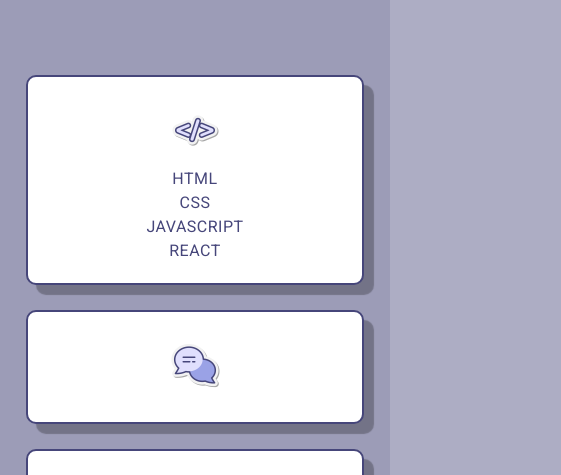
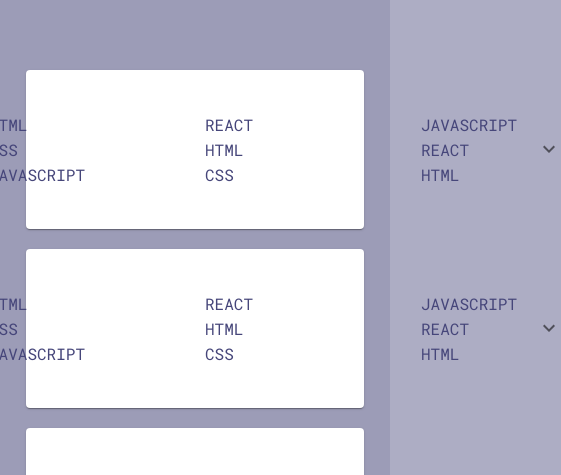
Before and after one commit to tinaaiscoding/tinas-portfolio, a React (Create React App) app: page / in a window 390 px wide. Shown: the part 1471-1946 px from the top of the page, 561 px wide, since content can reach past the window. Built offline with nearby package versions, Linux system fonts and the light colour scheme.

Commit message:
Changed skill cards to accordians. Added dummy text for skill summaries

```diff
--- a/package.json
+++ b/package.json
@@ -3,6 +3,10 @@
   "version": "0.1.0",
   "private": true,
   "dependencies": {
+    "@emotion/react": "^11.11.1",
+    "@emotion/styled": "^11.11.0",
+    "@mui/icons-material": "^5.11.16",
+    "@mui/material": "^5.13.5",
     "@testing-library/jest-dom": "^5.16.5",
     "@testing-library/react": "^13.4.0",
     "@testing-library/user-event": "^13.5.0",
--- a/src/components/Mobile/MobileLandingPage/MobileSkill.js
+++ /dev/null
@@ -1,14 +0,0 @@
-import React from 'react'
-
-import classes from './MobileSkill.module.css'
-
-const MobileSkill = (props) => {
-  return (
-    <div id={classes.mobileSkill}>
-      <img className={classes.skillImg} src={props.img} alt={props.imgName} />
-      <p className={classes.skillText}>{props.children}</p>
-    </div>
-  )
-}
-
-export default MobileSkill
--- a/src/components/Mobile/MobileLandingPage/MobileSkill.module.css
+++ /dev/null
@@ -1,36 +0,0 @@
-#mobileSkill .skillText {
-  letter-spacing: 0.5px;
-  line-height: 20px;
-}
-
-/***************************************************/
-/****************** MEDIA QUERIES ******************/
-@media only screen and (min-width: 500px) and (max-width: 1223px) {
-  #mobileSkill {
-    display: grid;
-    grid-template-columns: 0.25fr 1fr;
-    grid-template-rows: 1fr;
-    align-items: center;
-  }
-
-  #mobileSkill .skillImg {
-    grid-area: 1 / 1 / 2 / 2;
-    padding-right: 20px;
-  }
-
-  #mobileSkill .skillText {
-    grid-area: 1 / 2 / 2 / 3;
-    padding-left: 20px;
-  }
-}
-
-@media only screen and (max-width: 499px) {
-  #mobileSkill {
-    text-align: center;
-  }
-
-  #mobileSkill .skillImg {
-    width: 50px;
-    margin: 8px 0;
-  }
-}
--- a/src/components/Mobile/MobileLandingPage/MobileSkills.js
+++ b/src/components/Mobile/MobileLandingPage/MobileSkills.js
@@ -1,7 +1,5 @@
-import React, { useState } from 'react';
-
-import MobileCard from '../../UI/MobileCard';
-import MobileSkill from './MobileSkill';
+import React from 'react';
+import SkillAccordian from '../../UI/SkillAccordian';
 
 import classes from './MobileSkills.module.css';
 
@@ -12,12 +10,6 @@
 import fix from '../../../images/icons/fix.png';
 
 const MobileSkills = (props) => {
-  const [codeClicked, setCodeClicked] = useState(false);
-  const [commClicked, setCommClicked] = useState(false);
-  const [designClicked, setDesignClicked] = useState(false);
-  const [studyClicked, setStudyClicked] = useState(false);
-  const [fixClicked, setFixClicked] = useState(false);
-
   const codeText = ` The websites I create are built with a variety of tech
   including, but not limited to, HTML, CSS, Javascript, React,
   Ruby, Express. The websites incorporate responsive designs and
@@ -49,83 +41,102 @@
   approaches, and find creative ways to address user experience or
   visual challenges.`;
 
-  const codeClickHandler = () => {
-    setCodeClicked((current) => !current);
-  };
-
-  const commClickHandler = () => {
-    setCommClicked((current) => !current);
-  };
-
-  const designlickHandler = () => {
-    setDesignClicked((current) => !current);
-  };
-
-  const studyClickHandler = () => {
-    setStudyClicked((current) => !current);
-  };
-
-  const fixClickHandler = () => {
-    setFixClicked((current) => !current);
-  };
-
   return (
     <div id={classes.mobileSkills}>
       <div className={props.padding}>
-        <MobileCard
-          className={classes.skill}
-          onClick={codeClickHandler}
+        <SkillAccordian
+          heading="Code"
+          imgName={'code'}
+          img={code}
           text={codeText}
-          in={codeClicked}
         >
-          <MobileSkill imgName={'code'} img={code}>
           <ul>
             <li>HTML</li>
             <li>CSS</li>
             <li>JAVASCRIPT</li>
             <li>REACT</li>
+            <li>HTML</li>
+            <li>CSS</li>
+            <li>JAVASCRIPT</li>
+            <li>REACT</li>
+            <li>HTML</li>
           </ul>
-          </MobileSkill>
-        </MobileCard>
+        </SkillAccordian>
 
-        <MobileCard
-          className={classes.skill}
-          onClick={commClickHandler}
-          text={commText}
-          in={commClicked}
-        >
-          <MobileSkill
+        <SkillAccordian
+          heading="Code"
           imgName={'communication'}
           img={communication}
-          ></MobileSkill>
-        </MobileCard>
+          text={commText}
+        >
+          {' '}
+          <ul>
+            <li>HTML</li>
+            <li>CSS</li>
+            <li>JAVASCRIPT</li>
+            <li>REACT</li>
+            <li>HTML</li>
+            <li>CSS</li>
+            <li>JAVASCRIPT</li>
+            <li>REACT</li>
+            <li>HTML</li>
+          </ul>
+        </SkillAccordian>
 
-        <MobileCard
-          className={classes.skill}
-          onClick={designlickHandler}
+        <SkillAccordian
+          heading="Code"
+          imgName={'design'}
+          img={design}
           text={designText}
-          in={designClicked}
         >
-          <MobileSkill imgName={'design'} img={design}></MobileSkill>
-        </MobileCard>
+          {' '}
+          <ul>
+            <li>HTML</li>
+            <li>CSS</li>
+            <li>JAVASCRIPT</li>
+            <li>REACT</li>
+            <li>HTML</li>
+            <li>CSS</li>
+            <li>JAVASCRIPT</li>
+            <li>REACT</li>
+            <li>HTML</li>
+          </ul>
+        </SkillAccordian>
 
-        <MobileCard
-          className={classes.skill}
-          onClick={studyClickHandler}
+        <SkillAccordian
+          heading="Code"
+          imgName={'study'}
+          img={study}
           text={studyText}
-          in={studyClicked}
         >
-          <MobileSkill imgName={'study'} img={study}></MobileSkill>
-        </MobileCard>
+          {' '}
+          <ul>
+            <li>HTML</li>
+            <li>CSS</li>
+            <li>JAVASCRIPT</li>
+            <li>REACT</li>
+            <li>HTML</li>
+            <li>CSS</li>
+            <li>JAVASCRIPT</li>
+            <li>REACT</li>
+            <li>HTML</li>
+          </ul>
+        </SkillAccordian>
 
-        <MobileCard
-          className={classes.skill}
-          onClick={fixClickHandler}
-          text={fixText}
-          in={fixClicked}
-        >
-          <MobileSkill imgName={'fix'} img={fix}></MobileSkill>
-        </MobileCard>
+        <SkillAccordian heading="Code" imgName={'fix'} img={fix} text={fixText}>
+          {' '}
+          <ul>
+            <li>HTML</li>
+            <li>CSS</li>
+            <li>JAVASCRIPT</li>
+            <li>REACT</li>
+            <li>HTML</li>
+            <li>CSS</li>
+            <li>JAVASCRIPT</li>
+            <li>REACT</li>
+            <li>HTML</li>
+          </ul>
+        </SkillAccordian>
       </div>
     </div>
   );
--- a/src/components/Mobile/MobileLandingPage/MobileSkills.module.css
+++ b/src/components/Mobile/MobileLandingPage/MobileSkills.module.css
@@ -8,11 +8,9 @@
   margin: 25px 0;
 }
 
-#mobileSkills ul {
-  padding-left: 0;
-}
-
 #mobileSkills li {
   list-style-type: none;
-  padding: 2px 0;
+  padding: 2px 10px;
+  color: #46467a;
+  font-family: 'Roboto Mono', monospace;
 }
--- a/src/components/Mobile/MobileLandingPage/MobileSummary.js
+++ b/src/components/Mobile/MobileLandingPage/MobileSummary.js
@@ -10,7 +10,7 @@
         <p>
         "I aspire to create beautiful and fun designs that are both aesthetically pleasing and functional.
         </p>
-        <p>I hope we can work together to smash goals and build amazing websites."
+        <p>I hope we can work together to smash goals and build amazing applications."
         </p>
 
         <Link to="/aboutme" className={classes.link}>LEARN MORE</Link>
--- a/src/components/ProjectsDir/Gallery/Gallery.js
+++ b/src/components/ProjectsDir/Gallery/Gallery.js
@@ -1,4 +1,4 @@
-import React, { useState } from 'react';
+import React from 'react';
 import { Navigation, Pagination } from 'swiper';
 import { Swiper, SwiperSlide } from 'swiper/react';
 
--- a/src/components/UI/MobileCard.js
+++ b/src/components/UI/MobileCard.js
@@ -1,70 +1,13 @@
-import React, { useState, useRef } from 'react';
-import { Transition } from 'react-transition-group';
+import React from 'react'
 
-import classes from './MobileCard.module.css';
+import classes from './MobileCard.module.css'
 
 const MobileCard = (props) => {
-  const [showInitText, setShowInitText] = useState(true);
-  const nodeRef = useRef(null);
-  let displayText = {};
-  let hideOverlay = {};
-
-  const duration = 100;
-
-  const defaultStyle = {
-    transition: `opacity ${duration}ms ease-in-out`,
-    opacity: 0,
-  };
-
-  const transitionStyles = {
-    entering: { opacity: 0 },
-    entered: { opacity: 1 },
-    exiting: { opacity: 0 },
-    exited: { opacity: 0 },
-  };
-
-  if (showInitText) {
-    displayText = {display: 'block'};
-    hideOverlay = {display: 'none'}
-  } else {
-    displayText = {display: 'none'};
-    hideOverlay = {display: 'block'}
-  }
-
   return (
-    <div
-      id={`${classes.mobileCard}`}
-      className={`${props.className}`}
-      onClick={props.onClick}
-    >
-      <Transition
-        nodeRef={nodeRef}
-        in={props.in}
-        timeout={duration}
-        className={classes.myNode}
-        onEnter={() => setShowInitText(false)}
-        onExited={() => setShowInitText(true)}
-      >
-        {(state) => (
-          <div
-            className={classes.overlay}
-            ref={nodeRef}
-            style={{
-              ...hideOverlay,
-              ...defaultStyle,
-              ...transitionStyles[state],
-
-            }}
-          >
-            <p>{props.text}</p>
-          </div>
-        )}
-      </Transition>
-
-      {/* <div style={showInitText && {visibility: 'hidden'}}>{props.children}</div> */}
-      <div style={ displayText } className={classes.initText}>{props.children}</div>
+    <div id={`${classes.mobileCard}`} className={`${props.className}`}>
+      {props.children}
     </div>
-  );
-};
+  )
+}
 
 export default MobileCard;
--- a/src/components/UI/MobileCard.module.css
+++ b/src/components/UI/MobileCard.module.css
@@ -3,24 +3,11 @@
   box-shadow: 10px 10px 1px 0px rgb(0 0 0 / 26%);
   border: 2px solid #46467a;
   border-radius: 10px;
-}
-
-#mobileCard .initText {
   padding: 30px 60px;
 }
 
-#mobileCard .overlay {
-  background-color: #46467a;
-  border-radius: 6px;
-  padding: 30px 60px;
-}
-
-#mobileCard .overlay p {
-  color: white;
-}
-
 @media only screen and (max-width: 499px) {
-  #mobileCard .initText {
+  #mobileCard {
     padding: 20px 25px;
   }
 }
--- /dev/null
+++ b/src/components/UI/SkillAccordian.js
@@ -0,0 +1,35 @@
+import React from 'react';
+import Accordion from '@mui/material/Accordion';
+import AccordionSummary from '@mui/material/AccordionSummary';
+import AccordionDetails from '@mui/material/AccordionDetails';
+import ExpandMoreIcon from '@mui/icons-material/ExpandMore';
+
+import classes from './SkillAccordian.module.css'
+
+const SkillAccordian = (props) => {
+  return (
+    <div id={classes.accordian}>
+      <Accordion className={classes.accordion}>
+        <AccordionSummary
+          className={classes.accordionSummary}
+          expandIcon={<ExpandMoreIcon />}
+          aria-controls="panel1a-content"
+          id="panel1a-header"
+        >
+          <img src={props.img} alt={props.imgName} />
+          {/* <h3>{props.heading}</h3> */}
+          <div className={classes.summary}>
+          {props.children}
+          </div>
+        </AccordionSummary>
+        <AccordionDetails>
+          <p>
+            {props.text}
+          </p>
+        </AccordionDetails>
+      </Accordion>
+    </div>
+  );
+};
+
+export default SkillAccordian;
--- /dev/null
+++ b/src/components/UI/SkillAccordian.module.css
@@ -0,0 +1,11 @@
+#accordian .accordion {
+  margin: 20px auto;
+  padding: 15px 40px;
+}
+
+#accordian .summary {
+  column-count: 3;
+  column-gap: 60px;
+  margin: auto;
+  padding: 15px 10px;
+}
```
Also changed, not shown: 1 other file (tests, documents, lock files or other folders). Lines whose indentation alone changed are shown as unchanged.
